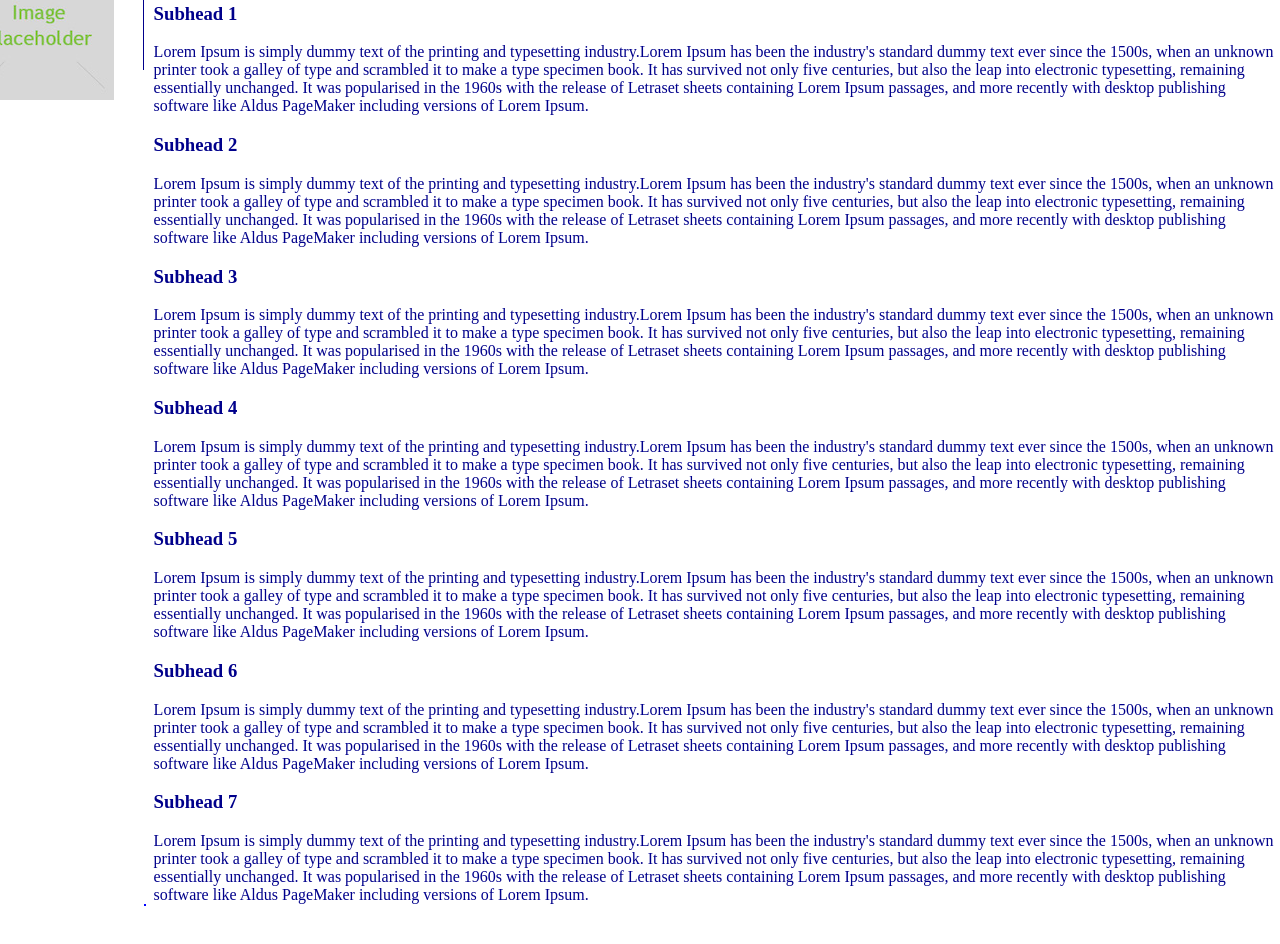
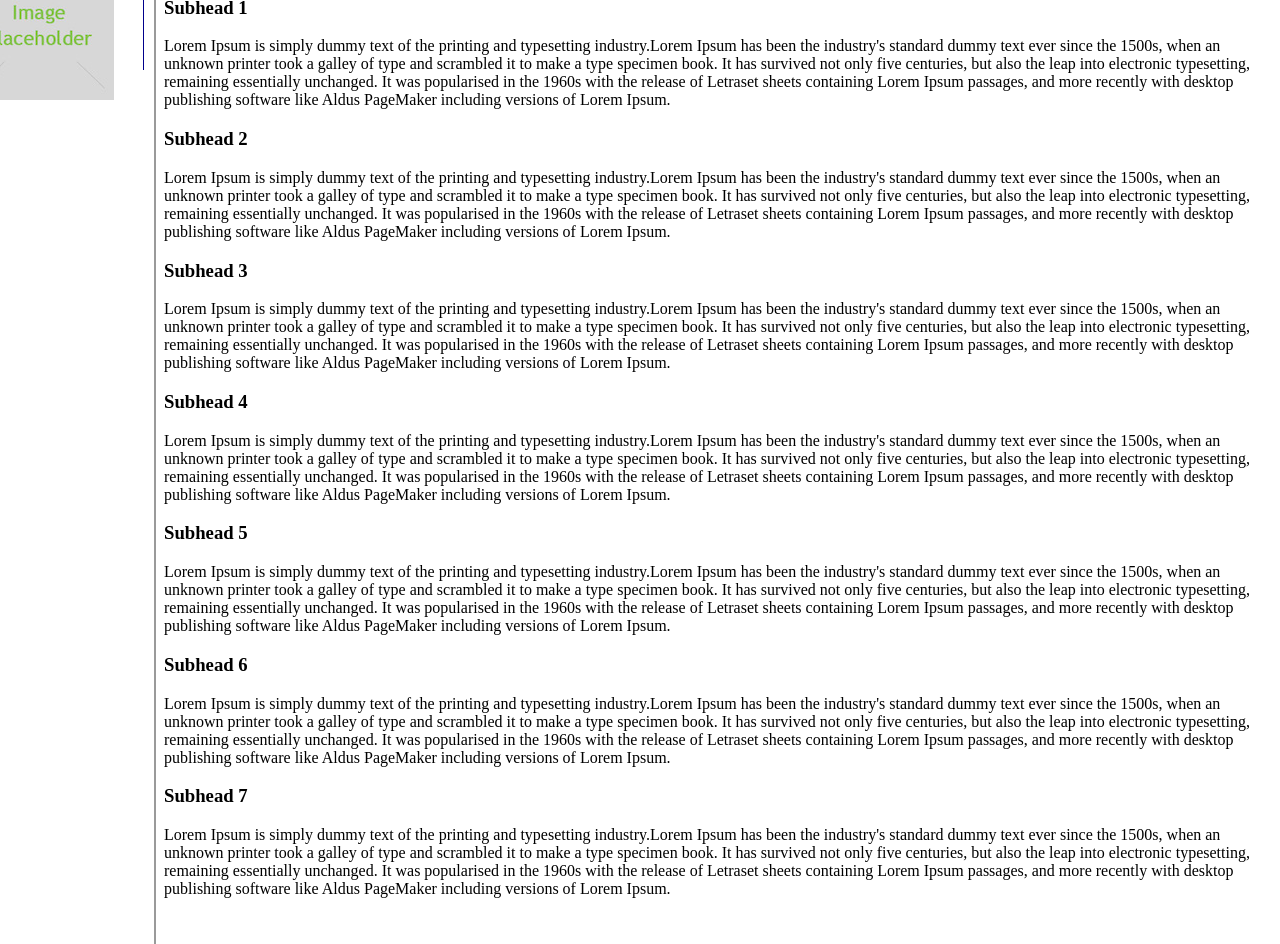
Before and after one commit to JakePEGG/Vue-Record, a Vue app: page / in a window 1280 px wide. Shown: the part 900-1844 px from the top of the page. Before the commit the page ends 1806 px from the top, so only its background shows below. Built offline with nearby package versions, Linux system fonts and the light colour scheme; the HTML template or start-up script is replaced by a standard one.

Commit message:
IDA-2132 #pulling information from external file and rendering iframe with content thats working with the rest of the functionality: unstyled

```diff
--- a/src/components/BaseISI.vue
+++ b/src/components/BaseISI.vue
@@ -1,62 +1,13 @@
 <template>
   <div class="main-container">
-    <p>IMPORTANT SAFETY INFORMATION</p>
-    <h3>Subhead 1</h3>Lorem Ipsum is simply dummy text of the printing and typesetting industry.Lorem Ipsum has been the industry's standard dummy text ever since the 1500s,
-    when an unknown printer took a galley of type and scrambled it to make a type specimen book. It has survived not only five centuries,
-    but also the leap into electronic typesetting, remaining essentially unchanged. It was popularised in the 1960s with the release of
-    Letraset sheets containing Lorem Ipsum passages, and more recently with desktop publishing software like Aldus PageMaker including versions
-    of Lorem Ipsum.
-    <br />
-
-    <h3>Subhead 2</h3>Lorem Ipsum is simply dummy text of the printing and typesetting industry.Lorem Ipsum has been the industry's standard dummy text ever since the 1500s,
-    when an unknown printer took a galley of type and scrambled it to make a type specimen book. It has survived not only five centuries,
-    but also the leap into electronic typesetting, remaining essentially unchanged. It was popularised in the 1960s with the release of
-    Letraset sheets containing Lorem Ipsum passages, and more recently with desktop publishing software like Aldus PageMaker including versions
-    of Lorem Ipsum.
-    <br />
-
-    <h3>Subhead 3</h3>Lorem Ipsum is simply dummy text of the printing and typesetting industry.Lorem Ipsum has been the industry's standard dummy text ever since the 1500s,
-    when an unknown printer took a galley of type and scrambled it to make a type specimen book. It has survived not only five centuries,
-    but also the leap into electronic typesetting, remaining essentially unchanged. It was popularised in the 1960s with the release of
-    Letraset sheets containing Lorem Ipsum passages, and more recently with desktop publishing software like Aldus PageMaker including versions
-    of Lorem Ipsum.
-    <br />
-
-    <h3>Subhead 4</h3>Lorem Ipsum is simply dummy text of the printing and typesetting industry.Lorem Ipsum has been the industry's standard dummy text ever since the 1500s,
-    when an unknown printer took a galley of type and scrambled it to make a type specimen book. It has survived not only five centuries,
-    but also the leap into electronic typesetting, remaining essentially unchanged. It was popularised in the 1960s with the release of
-    Letraset sheets containing Lorem Ipsum passages, and more recently with desktop publishing software like Aldus PageMaker including versions
-    of Lorem Ipsum.
-    <br />
-
-    <h3>Subhead 5</h3>Lorem Ipsum is simply dummy text of the printing and typesetting industry.Lorem Ipsum has been the industry's standard dummy text ever since the 1500s,
-    when an unknown printer took a galley of type and scrambled it to make a type specimen book. It has survived not only five centuries,
-    but also the leap into electronic typesetting, remaining essentially unchanged. It was popularised in the 1960s with the release of
-    Letraset sheets containing Lorem Ipsum passages, and more recently with desktop publishing software like Aldus PageMaker including versions
-    of Lorem Ipsum.
-    <br />
-
-    <h3>Subhead 6</h3>Lorem Ipsum is simply dummy text of the printing and typesetting industry.Lorem Ipsum has been the industry's standard dummy text ever since the 1500s,
-    when an unknown printer took a galley of type and scrambled it to make a type specimen book. It has survived not only five centuries,
-    but also the leap into electronic typesetting, remaining essentially unchanged. It was popularised in the 1960s with the release of
-    Letraset sheets containing Lorem Ipsum passages, and more recently with desktop publishing software like Aldus PageMaker including versions
-    of Lorem Ipsum.
-    <br />
-
-    <h3>Subhead 7</h3>Lorem Ipsum is simply dummy text of the printing and typesetting industry.Lorem Ipsum has been the industry's standard dummy text ever since the 1500s,
-    when an unknown printer took a galley of type and scrambled it to make a type specimen book. It has survived not only five centuries,
-    but also the leap into electronic typesetting, remaining essentially unchanged. It was popularised in the 1960s with the release of
-    Letraset sheets containing Lorem Ipsum passages, and more recently with desktop publishing software like Aldus PageMaker including versions
-    of Lorem Ipsum.
-    <br />
-
+    <iframe src="safetyInformation.html"></iframe>
     <div class="placeholder">
       <img :src="require('../../public/image-placeholder.jpg')" />
     </div>
     <button class="Full-Prescribing-Information">Full Prescribing Information</button>
 
     <button
-      v-on:click="expandUp(), hideExpand(), showCollapse(), loopSubheading()"
+      v-on:click="expandUp(), hideExpand(), showCollapse(), loopSubheading();"
       class="expand"
     >Expand</button>
     <div v-on:click="collapse(), showExpand(), hideCollapse()" class="collapse"></div>
@@ -67,6 +18,7 @@
 
 
 <script>
+// import safetyInformation from "../../public/safetyInformation.html";
 export default {
   name: "SafetyArea",
 
@@ -121,6 +73,11 @@
 </script>
 
 <style scoped>
+iframe {
+  width: 100%;
+  overflow-y: visible;
+  height: 2000px;
+}
 .main-container {
   background-color: transparent;
   color: darkblue;
```
